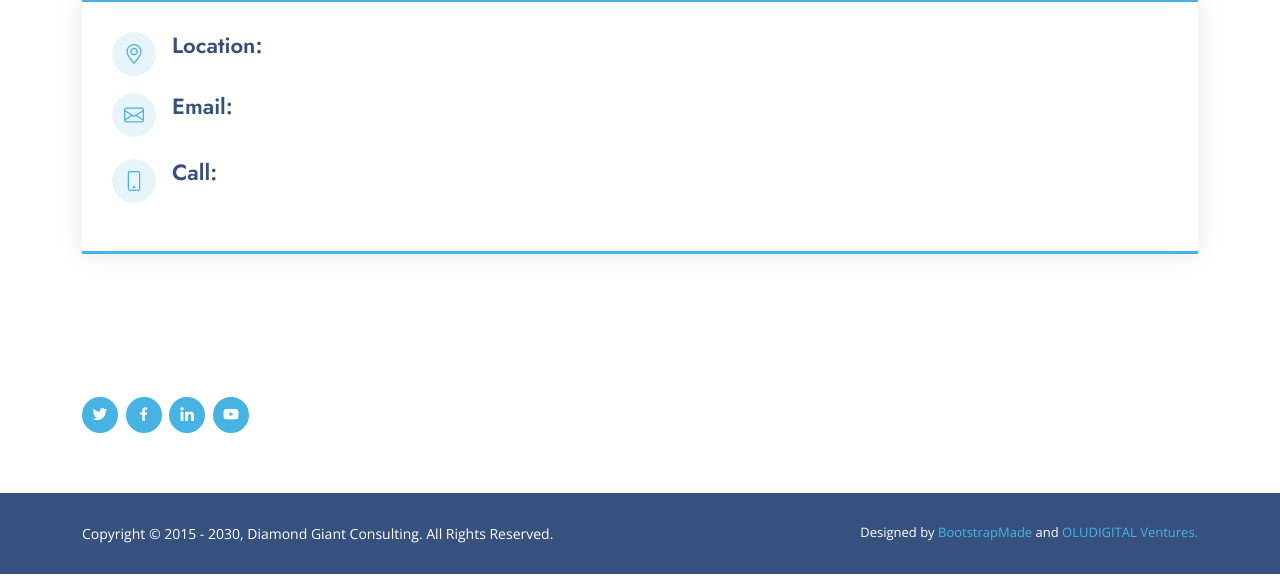
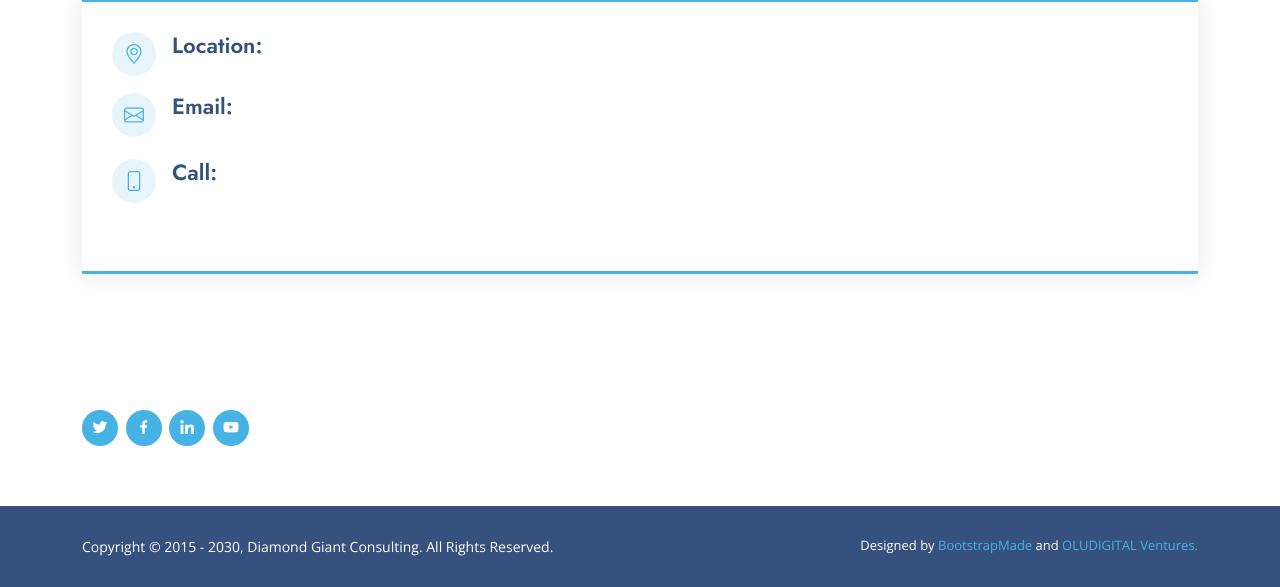
Before and after one commit to DannyAkintunde/DGC, a Django app: template dgc_app/templates/dgc_app/news.html in a window 1280 px wide. Shown: the part 789-1376 px from the top of the page. Run offline with Django 4.2, Linux system fonts and the light colour scheme; the template is opened without the code that fills it, so the values that code supplies are empty; some libraries are stand-ins or nearby versions.

Commit message:
Flex check

```diff
--- a/templates/base.html
+++ b/templates/base.html
@@ -126,7 +126,9 @@
         <div class="row">
           <div >
             <div class="info">
-              <div class="address">
+            <div>
+              <div>
+                <div class="address">
                 <i class="bi bi-geo-alt"></i>
                 <h4>Location:</h4>
                 <p>{{c.address}}</p>
@@ -149,8 +151,8 @@
                   {{item.phone_number}}
                   {% endfor %}</p>
               </div>
-            <div>
-              <div id="iasBadge" class="animated-badge float-end" data-account-id="2820"></div>
+              </div>
+              <div id="iasBadge" class="animated-badge" data-account-id="2820"></div>
             </div>
             </div>
           </div>
```
